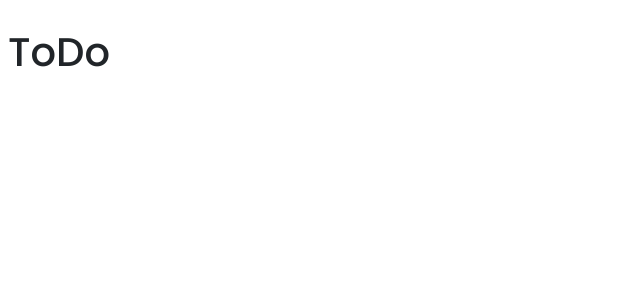
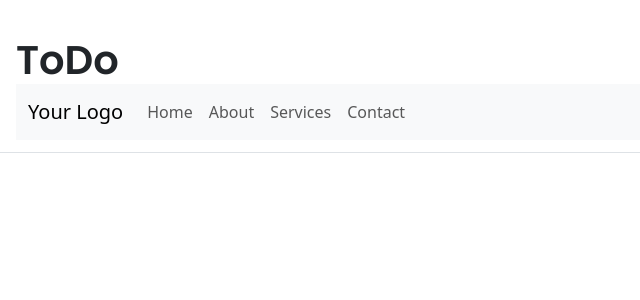
Before and after one commit to Izcomayana/ToDo, a React (Vite) app: page / in a window 1280 px wide. Shown: the top 300 px of the page, without its empty margins (0-640 px from the left). Built offline with nearby package versions, Linux system fonts and the light colour scheme.

Commit message:
bootstrap added

```diff
--- a/index.html
+++ b/index.html
@@ -4,6 +4,18 @@
     <meta charset="UTF-8" />
     <link rel="icon" type="image/svg+xml" href="/vite.svg" />
     <meta name="viewport" content="width=device-width, initial-scale=1.0" />
+
+    <link
+      href="https://cdn.jsdelivr.net/npm/bootstrap@5.3.1/dist/css/bootstrap.min.css"
+      rel="stylesheet"
+      integrity="sha384-4bw+/aepP/YC94hEpVNVgiZdgIC5+VKNBQNGCHeKRQN+PtmoHDEXuppvnDJzQIu9"
+      crossorigin="anonymous"
+    />
+    <script
+      src="https://cdn.jsdelivr.net/npm/bootstrap@5.3.1/dist/js/bootstrap.bundle.min.js"
+      integrity="sha384-HwwvtgBNo3bZJJLYd8oVXjrBZt8cqVSpeBNS5n7C8IVInixGAoxmnlMuBnhbgrkm"
+      crossorigin="anonymous"
+    ></script>
 
     <link rel="preconnect" href="https://fonts.googleapis.com" />
     <link rel="preconnect" href="https://fonts.gstatic.com" crossorigin />
--- a/src/App.tsx
+++ b/src/App.tsx
@@ -1,17 +1,20 @@
 // import { useState } from 'react'
 // import './App.css'
+
+
+import Navbar from './navbar';
 
 function App() {
   // const [count, setCount] = useState(0)
 
   return (
     <>
-      <header className="mt-3">
+      <header className="mt-4 border-bottom">
         <div>
-          <h1>ToDo</h1>
+          <h1 className="fw-bold m-0">ToDo</h1>
         </div>
         <div>
-
+          <Navbar />
         </div>
       </header>
       <main>
--- a/src/index.css
+++ b/src/index.css
@@ -1,3 +1,5 @@
+/* @import "~bootstrap/dist/css/bootstrap.min.css"; */
+
 * {
   max-width: 1024px;
   margin: 0;
@@ -5,9 +7,12 @@
 }
 
 header {
+  padding: 12px 16px 12px 16px;
+}
+
+h1 {
   font-family: 'Inter', sans-serif;
   font-family: 'Poppins', sans-serif;
-  padding: 12px 8px 12px 8px;
 }
 
 main {
--- /dev/null
+++ b/src/navbar.tsx
@@ -0,0 +1,38 @@
+export default function navbar() {
+  return (
+    <>
+      <nav className="navbar navbar-expand-lg navbar-light bg-light">
+        <div className="container">
+          <a className="navbar-brand" href="#">Your Logo</a>
+          <button
+            className="navbar-toggler"
+            type="button"
+            data-toggle="collapse"
+            data-target="#navbarNav"
+            aria-controls="navbarNav"
+            aria-expanded="false"
+            aria-label="Toggle navigation"
+          >
+            <span className="navbar-toggler-icon"></span>
+          </button>
+          <div className="collapse navbar-collapse" id="navbarNav">
+            <ul className="navbar-nav ml-auto">
+              <li className="nav-item">
+                <a className="nav-link" href="#">Home</a>
+              </li>
+              <li className="nav-item">
+                <a className="nav-link" href="#">About</a>
+              </li>
+              <li className="nav-item">
+                <a className="nav-link" href="#">Services</a>
+              </li>
+              <li className="nav-item">
+                <a className="nav-link" href="#">Contact</a>
+              </li>
+            </ul>
+          </div>
+        </div>
+      </nav>
+    </>
+  )
+}
```
